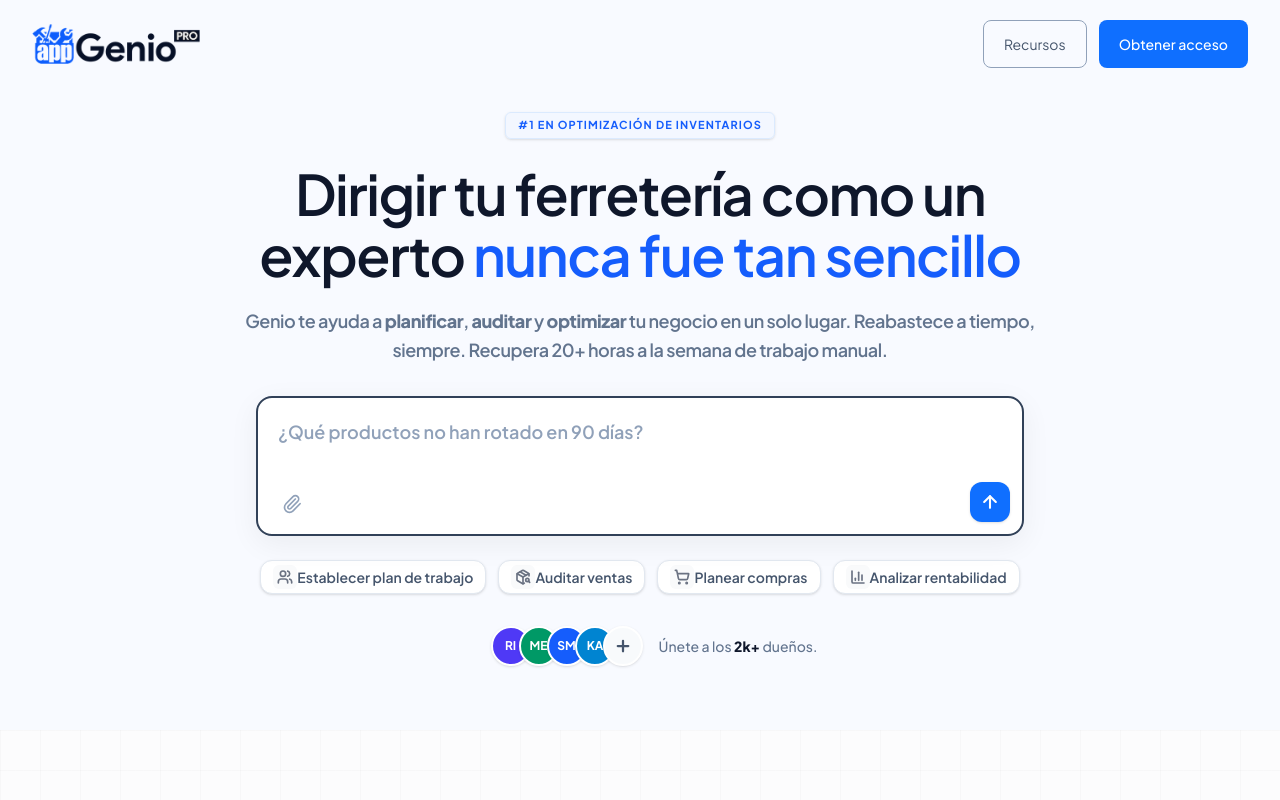
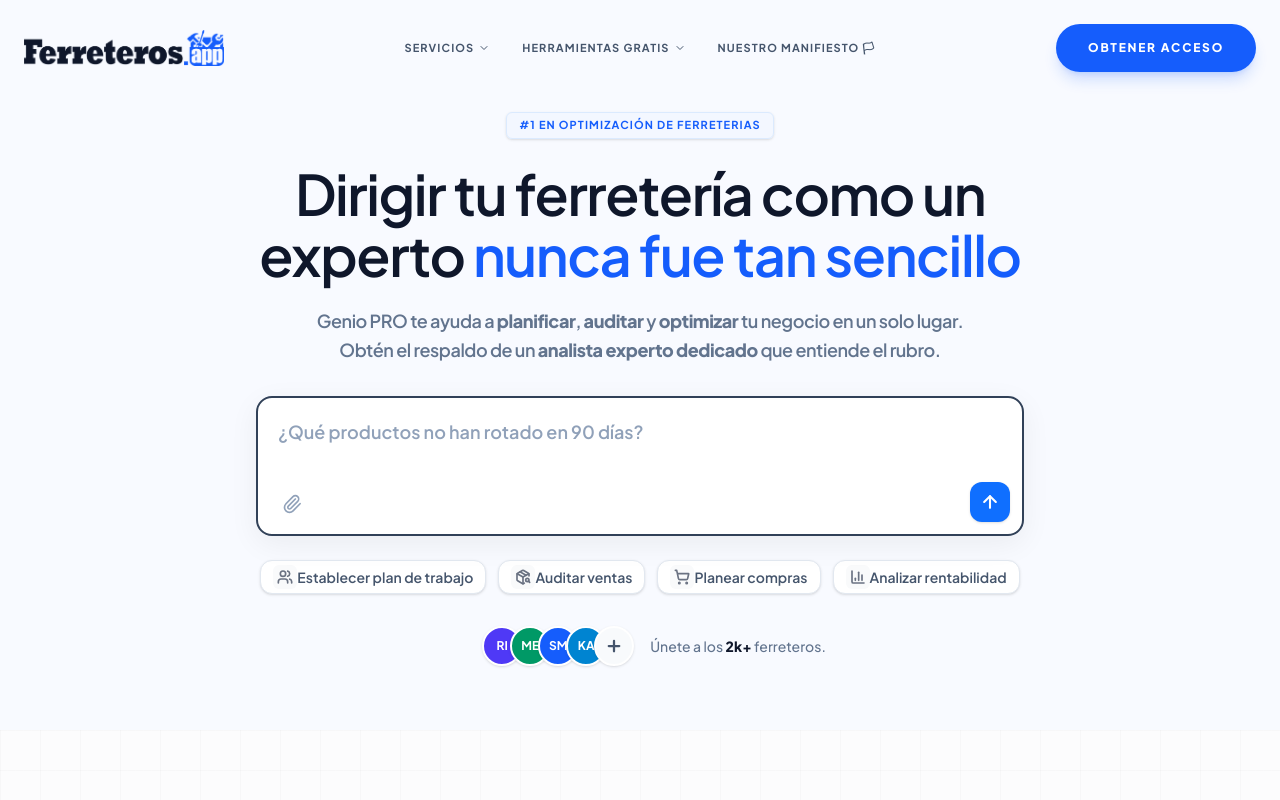
Before and after one commit to xupateste/wgen, a Next.js app: page / in a window 1280 px wide. Shown: the top 800 px of the page. Built offline with nearby package versions, Linux system fonts and the light colour scheme.

Commit message:
some fix

```diff
--- a/src/app/globals.css
+++ b/src/app/globals.css
@@ -32,7 +32,8 @@
   }
   .animate-avatar-pop {
     /* Animación de 0.5s con una curva de aceleración estilo "rebote" */
-    animation: avatarPop 0.5s cubic-bezier(0.34, 1.56, 0.64, 1) forwards;
+    /*animation: avatarPop 0.7s cubic-bezier(0.34, 1.56, 0.64, 1) forwards;*/
+    animation: avatarPop 0.7s cubic-bezier(0.68, -0.55, 0.27, 1.55) 1;
   }
 }
 
@@ -52,20 +53,10 @@
   }
 }
 
-@keyframes avatarPop {
-  0% {
-    transform: scale(0.3); /* Empieza muy chico */
-    opacity: 1;
-  }
-  60% {
-    transform: scale(1.55); /* Crece un 15% más de su tamaño normal */
-    opacity: 1;
-  }
-  100% {
-    transform: scale(1); /* Regresa y se estabiliza en su tamaño real */
-    opacity: 1;
-  }
-}
+
+
+@keyframes avatarPop { 0% { transform: scale(0.8); } 20% { transform: scale(0.6); } 50% { transform: scale(1.25); } 100% { transform: scale(1); } }
+      .animate-pop { animation: pop-in 0.7s cubic-bezier(0.68, -0.55, 0.27, 1.55) 1; }
 
 body {
   background: var(--background);
--- a/src/app/page.tsx
+++ b/src/app/page.tsx
@@ -156,7 +156,7 @@ export default function Home() {
 
         <div className="inline-flex items-center gap-2 px-3 py-1 rounded-md border border-blue-100 bg-blue-50/50 text-blue-600 text-[11px] font-bold tracking-widest uppercase mb-6 shadow-sm">
           {/*<Zap size={14} fill="currentColor" />*/}
-          <span>#1 EN OPTIMIZACIÓN DE INVENTARIOS</span>
+          <span>#1 EN OPTIMIZACIÓN DE FERRETERIAS</span>
         </div>
 
         {/* Cambiamos font-extrabold a font-bold, y text-[64px] a text-[56px] para mayor elegancia */}
@@ -166,8 +166,8 @@ export default function Home() {
         </h1>
 
         {/* Margen mb-8 (antes 12) y quitamos font-medium para aligerar la lectura */}
-        <p className="text-slate-500 tracking-tight max-w-[65ch] md:text-lg mb-6 md:mb-8 max-w-2xl font-semibold px-2 leading-relaxed">
-          Genio te ayuda a <strong>planificar</strong>, <strong>auditar</strong> y <strong>optimizar</strong> tu negocio en un solo lugar. Reabastece a tiempo, siempre. Recupera 20+ horas a la semana de trabajo manual.
+        <p className="text-slate-500 tracking-tight max-w-[55ch] md:text-lg mb-6 md:mb-8 max-w-2xl font-semibold px-2 leading-relaxed">
+          Genio PRO te ayuda a <strong>planificar</strong>, <strong>auditar</strong> y <strong>optimizar</strong> tu negocio en un solo lugar. Obtén el respaldo de un <strong>analista experto dedicado</strong> que entiende el rubro.
         </p>
 
         {/* Borde del chatbox a 1px (border normal) para que sea definido pero no tosco */}
--- a/src/components/Features.tsx
+++ b/src/components/Features.tsx
@@ -11,7 +11,7 @@ export function FeatureSection() {
             <span className="text-blue-600 italic">recuperar el mando</span> de tu stock.
           </h2>
           <p className="text-slate-500 font-medium max-w-xl">
-            Genio no es una tarea más; es la inteligencia que activa el valor de la información que tu negocio genera cada día.
+            Genio PRO no es una tarea más; es la inteligencia que activa el valor de la información que tu negocio genera cada día.
           </p>
         </div>
 
@@ -25,7 +25,7 @@ export function FeatureSection() {
               </div>
               <h3 className="text-2xl font-bold text-slate-900 mb-4">Patrimonio de Datos</h3>
               <p className="text-slate-600 leading-relaxed font-medium">
-                Tus datos es tu activo más valioso. Genio lo transforma en una <strong>fuente inagotable de claridad</strong>, organizando años de experiencia para que tus decisiones futuras tengan cimientos sólidos y profesionales.
+                Tus datos es tu activo más valioso. Genio PRO lo transforma en una <strong>fuente inagotable de claridad</strong>, organizando años de experiencia para que tus decisiones futuras tengan cimientos sólidos y profesionales.
               </p>
             </div>
             <div className="absolute top-10 -right-10 w-64 h-64 bg-blue-100/40 blur-3xl rounded-full pointer-events-none" />
@@ -64,7 +64,7 @@ export function FeatureSection() {
               </div>
               <h3 className="text-2xl font-bold text-slate-900 mb-4">ADN de Consumo</h3>
               <p className="text-slate-600 leading-relaxed font-medium">
-                Entiende el ritmo único de <strong>tus clientes</strong>. Genio descifra los patrones de compra exclusivos de <strong>tu negocio</strong>, permitiéndote anticipar la demanda y fidelizar a tus compradores con el stock y surtido perfecto.
+                Entiende el ritmo único de <strong>tus clientes</strong>. Genio PRO descifra los patrones de compra exclusivos de <strong>tu negocio</strong>, permitiéndote anticipar la demanda y fidelizar a tus compradores con el stock y surtido perfecto.
               </p>
             </div>
             {/* Indicador visual de fidelidad sutil */}
--- a/src/components/Navbar.tsx
+++ b/src/components/Navbar.tsx
@@ -1,74 +1,190 @@
-// src/components/Navbar.tsx
 "use client";
 
 import { useState, useEffect } from "react";
 import Link from "next/link";
-import { usePathname } from "next/navigation";
-import { useWaitlist } from "./WaitlistProvider"
-
-// Definimos las props para aceptar openModal (es opcional para que el blog no falle)
+import {
+  Menu, X, ChevronDown, Zap, Microscope, FileText,
+  ShoppingBag, Calculator, RefreshCw, CheckSquare,
+  LayoutGrid, GraduationCap
+} from "lucide-react";
+import { useWaitlist } from "./WaitlistProvider";
 
 export default function Navbar() {
-  const pathname = usePathname();
-  const isBlog = pathname?.startsWith("/blog");
-  const { openModal } = useWaitlist()
-
-  const [isVisible, setIsVisible] = useState(true);
-  const [lastScrollY, setLastScrollY] = useState(0);
+  const [isOpen, setIsOpen] = useState(false);
+  const [scrolled, setScrolled] = useState(false);
+  const { openModal } = useWaitlist();
 
   useEffect(() => {
-    if (isBlog) {
-      setIsVisible(true);
-      return;
-    }
+    const handleScroll = () => setScrolled(window.scrollY > 20);
+    window.addEventListener("scroll", handleScroll);
+    return () => window.removeEventListener("scroll", handleScroll);
+  }, []);
 
-    const handleScroll = () => {
-      const currentScrollY = window.scrollY;
-      if (currentScrollY > lastScrollY && currentScrollY > 50) {
-        setIsVisible(false);
-      } else {
-        setIsVisible(true);
-      }
-      setLastScrollY(currentScrollY);
-    };
+  useEffect(() => {
+    document.body.style.overflow = isOpen ? "hidden" : "unset";
+  }, [isOpen]);
 
-    window.addEventListener("scroll", handleScroll, { passive: true });
-    return () => window.removeEventListener("scroll", handleScroll);
-  }, [lastScrollY, isBlog]);
-
-  const navClasses = isBlog
-    ? "sticky top-0 z-50 bg-white/90 backdrop-blur-md border-b border-slate-100"
-    : `fixed top-0 left-0 right-0 z-50 bg-[#f8faff]/90 backdrop-blur-md transition-transform duration-300 ${
-        isVisible ? "translate-y-0" : "-translate-y-full"
-      }`;
-
-  // Clases de botón compartidas: Redujimos la altura (h-9) y el texto (text-xs) para móviles
-  const buttonBaseClasses = "cursor-pointer rounded-lg font-medium transition-colors h-10 md:h-12 flex items-center justify-center text-xs md:text-sm px-3 md:px-5";
-  const blueButtonClasses = `${buttonBaseClasses} bg-[#0f6fff] hover:bg-blue-700 text-white`;
-  const outlineButtonClasses = `${buttonBaseClasses} border border-slate-200 text-slate-700 hover:bg-slate-50`;
+  // Función para manejar el click en items internos (como Genio PRO)
+  const handleInternalNav = (e: React.MouseEvent) => {
+    setIsOpen(false);
+    window.scrollTo({ top: 0, behavior: "smooth" });
+  };
 
   return (
-    <header className={navClasses}>
-      {/* Redujimos px-6 a px-4 para ganar espacio a los lados en móvil */}
-      <nav className="w-full flex justify-between items-center px-4 md:px-8 py-3 md:py-4 max-w-7xl mx-auto">
+    <nav className={`fixed top-0 left-0 right-0 z-[100] transition-all duration-300 ${
+      // Si el menú está abierto o hay scroll, el fondo es blanco sólido
+      (scrolled || isOpen)
+        ? "py-3 bg-white border-b border-slate-200/50 shadow-sm"
+        : "py-5 bg-transparent"
+    }`}>
+      <div className="max-w-7xl mx-auto px-6 flex items-center justify-between">
 
-        <Link href="/" className="flex items-center gap-2 hover:opacity-90 transition-opacity" aria-label="Inicio">
-          <div className="h-10 w-28 md:h-14 md:w-42 bg-[url('/logo.png')] bg-contain bg-no-repeat bg-left" />
-          <span className="sr-only">Ferreteros.app</span>
+        {/* LOGO */}
+        <Link href="/" onClick={() => setIsOpen(false)} className="flex items-center gap-2 group cursor-pointer outline-none">
+          <div className="h-12 w-34 md:h-14 md:w-50 bg-[url('/logo.png')] bg-contain bg-no-repeat bg-left transition-transform group-hover:scale-[1.02]" />
+          <span className="sr-only">ferreteros.app</span>
         </Link>
 
-        <div className="flex items-center gap-4 md:gap-3">
-          <Link
-            href="/#servicios"
-            className="hidden md:flex cursor-pointer rounded-lg h-10 md:h-12 border border-slate-400 items-center justify-center px-3 md:px-5 text-sm text-slate-600 hover:text-blue-600 transition-colors"
+        {/* DESKTOP NAV */}
+        <div className="hidden md:flex items-center gap-6 lg:gap-8">
+          {/* ... (Dropdowns de Servicios y Herramientas se mantienen igual) */}
+          <div className="relative group">
+            <button className="flex items-center gap-1 text-[11px] font-bold text-slate-600 hover:text-blue-600 transition-colors py-2 uppercase tracking-widest">
+              Servicios <ChevronDown size={12} className="group-hover:rotate-180 transition-transform duration-300" />
+            </button>
+            <div className="absolute top-full left-1/2 -translate-x-1/2 pt-4 opacity-0 invisible group-hover:opacity-100 group-hover:visible transition-all duration-300">
+              <div className="bg-white border border-slate-100 shadow-[0_20px_40px_-15px_rgba(0,0,0,0.1)] rounded-[24px] p-4 w-72">
+                {/* Genio PRO es interno (#) */}
+                <ServiceItem
+                  href="#"
+                  onClick={handleInternalNav}
+                  icon={<Zap size={18} className="text-blue-600" />}
+                  title="Genio PRO" desc="Gestión IA + Asesoría Experta" badge="Core"
+                />
+                <ServiceItem href="https://analisis.ferreteros.app" icon={<Microscope size={18} className="text-slate-400" />} title="Laboratorio de Datos" desc="Auditoría de Inventarios" />
+                <ServiceItem href="https://facturacion.ferreteros.app" icon={<FileText size={18} className="text-slate-400" />} title="Facturación Electrónica" desc="Conexión Directa SUNAT" />
+                <ServiceItem href="https://catalogos.ferreteros.app" icon={<ShoppingBag size={18} className="text-slate-400" />} title="Catálogo Digital" desc="Ventas por WhatsApp" />
+              </div>
+            </div>
+          </div>
+
+          <div className="relative group">
+            <button className="flex items-center gap-1 text-[11px] font-bold text-slate-600 hover:text-blue-600 transition-colors py-2 uppercase tracking-widest">
+              Herramientas Gratis<ChevronDown size={12} className="group-hover:rotate-180 transition-transform duration-300" />
+            </button>
+            <div className="absolute top-full left-1/2 -translate-x-1/2 pt-4 opacity-0 invisible group-hover:opacity-100 group-hover:visible transition-all duration-300">
+              <div className="bg-white border border-slate-100 shadow-[0_20px_40px_-15px_rgba(0,0,0,0.1)] rounded-[24px] p-4 w-72">
+                <ServiceItem href="https://analisis.ferreteros.app/stock-muerto" icon={<Calculator size={18} className="text-slate-400" />} title="Stock Muerto" desc="Calcula tu capital parado" />
+                <ServiceItem href="https://analisis.ferreteros.app/rotacion-de-stock" icon={<RefreshCw size={18} className="text-slate-400" />} title="Rotación" desc="Días de inventario ideal" />
+                {/*<ServiceItem href="/herramientas/plan-compra" icon={<CheckSquare size={18} className="text-slate-400" />} title="Plan de Compra" desc="Optimiza tus pedidos" />*/}
+                <ServiceItem href="https://analisis.ferreteros.app/analisis-abc" icon={<LayoutGrid size={18} className="text-slate-400" />} title="Análisis ABC" desc="Clasifica tu mercadería" />
+              </div>
+            </div>
+          </div>
+
+          <Link href="https://analisis.ferreteros.app/manifiesto" className="text-[11px] font-bold text-slate-600 hover:text-blue-600 uppercase tracking-widest transition-colors">
+            Nuestro Manifiesto 🏳
+          </Link>
+        </div>
+
+        {/* BOTONES ACCIÓN */}
+        <div className="flex items-center gap-0 md:gap-4">
+          <button
+            onClick={() => openModal("Navbar CTA")}
+            className="bg-blue-600 hover:bg-blue-700 text-white font-black py-2 md:py-4 px-3 md:px-8 rounded-full text-[10px] md:text-xs uppercase tracking-[0.15em] shadow-lg shadow-blue-600/20 transition-all active:scale-95"
           >
-            Recursos
-          </Link>
+            Obtener acceso
+          </button>
 
-          {/* BOTÓN ACTUALIZADO PARA MODAL Y DISEÑO DE KLEO */}
-          <button onClick={() => openModal()} className={blueButtonClasses}>Obtener acceso</button>
+          <button onClick={() => setIsOpen(!isOpen)} className="md:hidden p-2 text-slate-600 hover:bg-slate-100 rounded-xl transition-colors relative z-[110]">
+            {isOpen ? <X size={24} /> : <Menu size={24} />}
+          </button>
         </div>
-      </nav>
-    </header>
+      </div>
+
+      {/* MOBILE MENU - Ajustado para ser persistente */}
+      <div className={`fixed inset-0 top-0 bg-white z-[90] md:hidden transition-all duration-500 ease-in-out transform ${
+        isOpen ? "translate-y-0 opacity-100" : "-translate-y-full opacity-0"
+      }`}>
+        {/* Padding top para que el contenido no quede bajo el navbar */}
+        <div className="p-8 pt-24 space-y-10 overflow-y-auto h-full pb-32">
+          <div>
+            <h4 className="text-[10px] font-black text-slate-400 uppercase tracking-[0.25em] mb-6">Servicios</h4>
+            <div className="grid grid-cols-1 gap-3">
+              <MobileItem href="#" onClick={handleInternalNav} icon={<Zap size={20} className="text-blue-600" />} title="Genio PRO" />
+              <MobileItem href="https://analisis.ferreteros.app" icon={<Microscope size={20} className="text-slate-400" />} title="Laboratorio de Datos" />
+              <MobileItem href="https://facturacion.ferreteros.app" icon={<FileText size={20} className="text-slate-400" />} title="Facturación Electrónica" />
+              <MobileItem href="https://catalogo.ferreteros.app" icon={<ShoppingBag size={20} className="text-slate-400" />} title="Catálogo Digital" />
+            </div>
+          </div>
+
+          <div>
+            <h4 className="text-[10px] font-black text-slate-400 uppercase tracking-[0.25em] mb-6">Herramientas Gratis</h4>
+            <div className="grid grid-cols-1 gap-3">
+              <MobileItem href="https://analisis.ferreteros.app/stock-muerto" icon={<Calculator size={20} className="text-slate-400" />} title="Calculadora de Stock" />
+              <MobileItem href="https://analisis.ferreteros.app/rotacion-de-stock" icon={<RefreshCw size={20} className="text-slate-400" />} title="Análisis de Rotación" />
+              <MobileItem href="https://analisis.ferreteros.app/analisis-abc" icon={<LayoutGrid size={18} className="text-slate-400" />} title="Análisis ABC" />
+              <MobileItem href="https://laboratorio.ferreteros.app" icon={<GraduationCap size={20} className="text-slate-400" />} title="Academia Ferretera" />
+            </div>
+          </div>
+
+          <div>
+            <Link href="https://analisis.ferreteros.app/manifiesto" className="text-[10px] font-black text-slate-400 uppercase tracking-[0.25em] mb-6">Sobre Nosotros</Link>
+            <div className="grid grid-cols-1 gap-3">
+              <MobileItem href="https://analisis.ferreteros.app/manifiesto" icon={<Calculator size={20} className="text-slate-400" />} title="Nuestro Manifiesto Ferretero 🏳" />
+            </div>
+          </div>
+
+
+          <div className="pt-8 border-t border-slate-100">
+             <button
+                onClick={() => { setIsOpen(false); openModal("Mobile Menu CTA"); }}
+                className="w-full bg-slate-900 text-white font-black py-5 rounded-2xl flex items-center justify-center gap-3 uppercase tracking-widest text-[11px]"
+             >
+                Obtener acceso <Zap size={16} fill="currentColor" />
+             </button>
+          </div>
+        </div>
+      </div>
+    </nav>
   );
 }
+
+function ServiceItem({ href, icon, title, desc, badge, onClick }: { href: string, icon: any, title: string, desc: string, badge?: string, onClick?: (e: any) => void }) {
+  const isExternal = href.startsWith('http');
+
+  const content = (
+    <div className="flex items-start gap-4 p-3 rounded-2xl hover:bg-slate-50 transition-all cursor-pointer group/item" onClick={onClick}>
+      <div className="mt-1 transition-transform group-hover/item:scale-110">{icon}</div>
+      <div className="flex flex-col text-left">
+        <div className="flex items-center gap-2">
+          <span className="font-bold text-slate-900 text-sm">{title}</span>
+          {badge && <span className="text-[8px] bg-blue-600 text-white px-2 py-0.5 rounded-full uppercase font-black tracking-tighter">{badge}</span>}
+        </div>
+        <p className="text-[11px] text-slate-500 leading-tight mt-0.5">{desc}</p>
+      </div>
+    </div>
+  );
+
+  return isExternal ? (
+    <a href={href} target="_blank" rel="noopener noreferrer" className="block outline-none">{content}</a>
+  ) : (
+    <Link href={href} className="block outline-none">{content}</Link>
+  );
+}
+
+function MobileItem({ href, icon, title, onClick }: { href: string, icon: any, title: string, onClick?: (e: any) => void }) {
+  const isExternal = href.startsWith('http');
+  const content = (
+    <div className="flex items-center gap-4 p-4 bg-slate-50 rounded-2xl active:bg-slate-100 transition-colors" onClick={onClick}>
+      <div className="shrink-0">{icon}</div>
+      <span className="font-bold text-slate-900 text-[13px]">{title}</span>
+    </div>
+  );
+
+  return isExternal ? (
+    <a href={href} target="_blank" rel="noopener noreferrer" className="block outline-none">{content}</a>
+  ) : (
+    <Link href={href} className="block outline-none">{content}</Link>
+  );
+}
--- a/src/components/SlidingAvatars.tsx
+++ b/src/components/SlidingAvatars.tsx
@@ -80,7 +80,7 @@ export function SlidingAvatars({ onCtaClick }: { onCtaClick: () => void }) {
       </div>
 
       <span className="text-sm font-medium text-slate-500">
-        Únete a los <strong className="text-slate-900 font-extrabold">2k+</strong> dueños.
+        Únete a los <strong className="text-slate-900 font-extrabold">2k+</strong> ferreteros.
       </span>
     </div>
   );
--- a/src/components/WaitlistProvider.tsx
+++ b/src/components/WaitlistProvider.tsx
@@ -2,7 +2,7 @@
 "use client";
 
 import { createContext, useContext, useState, useEffect, ReactNode } from "react";
-import { X, Loader2, CheckCircle2, Zap, Brain, Clock, MessageCircle } from "lucide-react";
+import { X, Loader2, CheckCircle2, Zap, Brain, Clock, Users, MessageCircle } from "lucide-react";
 import PhoneInput from "react-phone-number-input";
 import "react-phone-number-input/style.css";
 import { submitWaitlist } from "@/app/actions";
@@ -181,31 +181,42 @@ export function WaitlistProvider({ children }: { children: ReactNode }) {
                   </div>
                 ) : step === 1 ? (
                   <div className="py-4 animate-in fade-in slide-in-from-bottom-4 duration-500">
-                    <h2 className="text-4xl md:text-5xl font-serif text-slate-900 mb-4 tracking-tight leading-tight">
+                    <h2 className="text-3xl md:text-4xl font-serif text-slate-900 mb-4 tracking-tight leading-tight">
                       De ferreteros,<br/> para ferreteros.
                     </h2>
                     <p className="text-slate-600 text-[16px] mb-4 leading-relaxed font-medium">
-                      Deja de ser el cuello de botella de tu propia ferretería. Construimos <strong className="text-blue-600 font-extrabold">Genio</strong> para devolverte la confianza y que dirijas tu negocio como un experto.
+                      Deja de ser el cuello de botella de tu propia ferretería. Construimos <strong className="text-blue-600 font-extrabold">Genio</strong> <strong className="text-slate-900 font-extrabold">PRO</strong> para devolverte la confianza y que dirijas tu negocio como un experto.
                     </p>
 
-                    <div className="bg-slate-50/80 border border-slate-100 rounded-[20px] p-5 mb-6 space-y-4 shadow-sm">
-                      <li className="flex items-center gap-4 text-[14px] text-slate-700 font-medium">
-                        <div className="w-8 h-8 rounded-full bg-blue-100 flex items-center justify-center text-blue-600 shrink-0">
-                          <Zap size={16} strokeWidth={2.5} />
-                        </div>
-                        <span><strong className="text-slate-900">Automatiza</strong> tus tareas manuales</span>
-                      </li>
-                      <li className="flex items-center gap-4 text-[14px] text-slate-700 font-medium">
+                    <div className="bg-slate-50/80 border border-slate-100 rounded-[24px] p-5 mb-6 space-y-4 shadow-sm">
+                      {/* BENEFICIO 1: EL SOFTWARE (LA IA) */}
+                      <li className="flex items-start gap-4 text-[14px] text-slate-700 font-medium">
                         <div className="w-8 h-8 rounded-full bg-blue-100 flex items-center justify-center text-blue-600 shrink-0">
                           <Brain size={16} strokeWidth={2.5} />
                         </div>
-                        <span><strong className="text-slate-900">Decide</strong> con seguridad y sin estrés</span>
+                        <span>
+                          <strong className="text-slate-900">Inteligencia de Datos:</strong> Auditoría y planificación automática de tu stock.
+                        </span>
                       </li>
-                      <li className="flex items-center gap-4 text-[14px] text-slate-700 font-medium">
-                        <div className="w-8 h-8 rounded-full bg-blue-100 flex items-center justify-center text-blue-600 shrink-0">
+
+                      {/* BENEFICIO 2: EL ASESOR (EL HUMANO) - TU NUEVO FEATURE */}
+                      <li className="flex items-start gap-4 text-[14px] text-slate-700 font-medium">
+                        <div className="w-8 h-8 rounded-full bg-emerald-100 flex items-center justify-center text-emerald-600 shrink-0">
+                          <Users size={16} strokeWidth={2.5} />
+                        </div>
+                        <span>
+                          <strong className="text-slate-900">Asesoría Experta:</strong> Consultas ilimitadas con un especialista en inventarios ferreteros.
+                        </span>
+                      </li>
+
+                      {/* BENEFICIO 3: EL RESULTADO (EL TIEMPO) */}
+                      <li className="flex items-start gap-4 text-[14px] text-slate-700 font-medium">
+                        <div className="w-8 h-8 rounded-full bg-orange-100 flex items-center justify-center text-orange-600 shrink-0">
                           <Clock size={16} strokeWidth={2.5} />
                         </div>
-                        <span><strong className="text-slate-900">Recupera</strong> 20+ horas a la semana</span>
+                        <span>
+                          <strong className="text-slate-900">Control Total:</strong> Recupera 20+ horas a la semana y elimina compras innecesarias.
+                        </span>
                       </li>
                     </div>
 
@@ -229,12 +240,20 @@ export function WaitlistProvider({ children }: { children: ReactNode }) {
                   </div>
                 ) : (
                   <div className="py-2 animate-in fade-in slide-in-from-right-8 duration-500">
-                    <div className="mb-6">
-                      <h3 className="text-2xl font-extrabold text-slate-900 mb-2 tracking-tight">
-                        Sé el primero
-                      </h3>
-                      <p className="text-slate-600 text-sm leading-relaxed font-medium">
-                        Disponible pronto en 2026.<br/> Regístrate para recibir acceso prioritario y ser notificado apenas abramos las puertas.
+                    <div className="bg-blue-50 border border-blue-100 rounded-2xl p-4 mb-2">
+                      <div className="flex justify-between items-center mb-2">
+                        <span className="text-[10px] font-black text-blue-600 uppercase tracking-widest">Estado de la convocatoria</span>
+                        <span className="text-[10px] font-bold text-blue-500">82% de cupos reservados</span>
+                      </div>
+                      <div className="h-1.5 w-full bg-slate-200 rounded-full overflow-hidden">
+                        <div className="h-full bg-blue-600 w-[82%] rounded-full transition-all duration-1000" />
+                      </div>
+                    </div>
+
+                    <div className="text-center md:text-left">
+                      <h2 className="text-2xl font-serif text-slate-900 mb-2">Reserva tu lugar.</h2>
+                      <p className="text-sm text-slate-500 leading-relaxed font-medium">
+                        Estamos asignando <strong className="text-slate-900">analistas expertos</strong> por orden de registro. Asegura tu posición para el diagnóstico inicial.
                       </p>
                     </div>
 
```
Also changed, not shown: public/logo-genio.png (added), public/logo.png.
